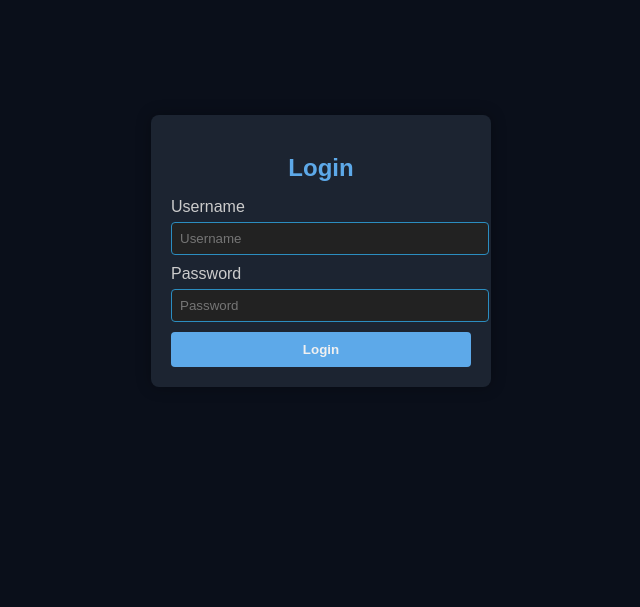
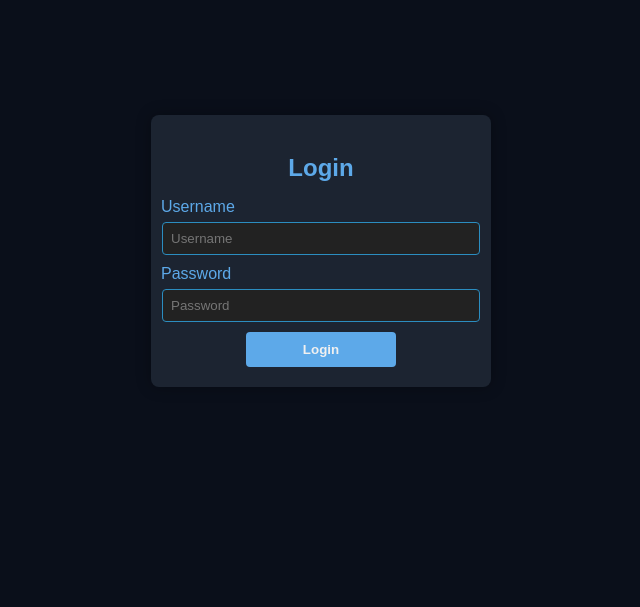
Before and after one commit to csimp-404/ArkHive_Project_Arkham, a Flask app: page /login in a window 1280 px wide. Shown: the part 157-764 px from the top of the page, without its empty margins (319-959 px from the left). Run offline with Flask 3, Linux system fonts and the light colour scheme.

Commit message:
login css changes

```diff
--- a/frontend/static/login.css
+++ b/frontend/static/login.css
@@ -35,6 +35,24 @@ body {
     color: var(--lightGrey);
 }
 
+.login-container form {
+    display: flex;
+    flex-direction: column;
+    align-items: center;
+    width: 100%;
+}
+.login-container label,
+.login-container input {
+    width: 100%;
+    text-align: left;
+}
+
+.login-container label {
+    align-self: flex-start;
+    margin-left: -10px; /* optional: adds slight padding */
+    color: var(--gcpdBlue); /* optional: if you're using a color theme */
+}
+
 input[type="text"], input[type="password"] {
     width: 100%;
     padding: 8px;
@@ -46,7 +64,7 @@ input[type="text"], input[type="password"] {
 }
 
 button {
-    width: 100%;
+    width: 50%;
     padding: 10px;
     border: none;
     background-color: var(--gcpdBlue);
```
